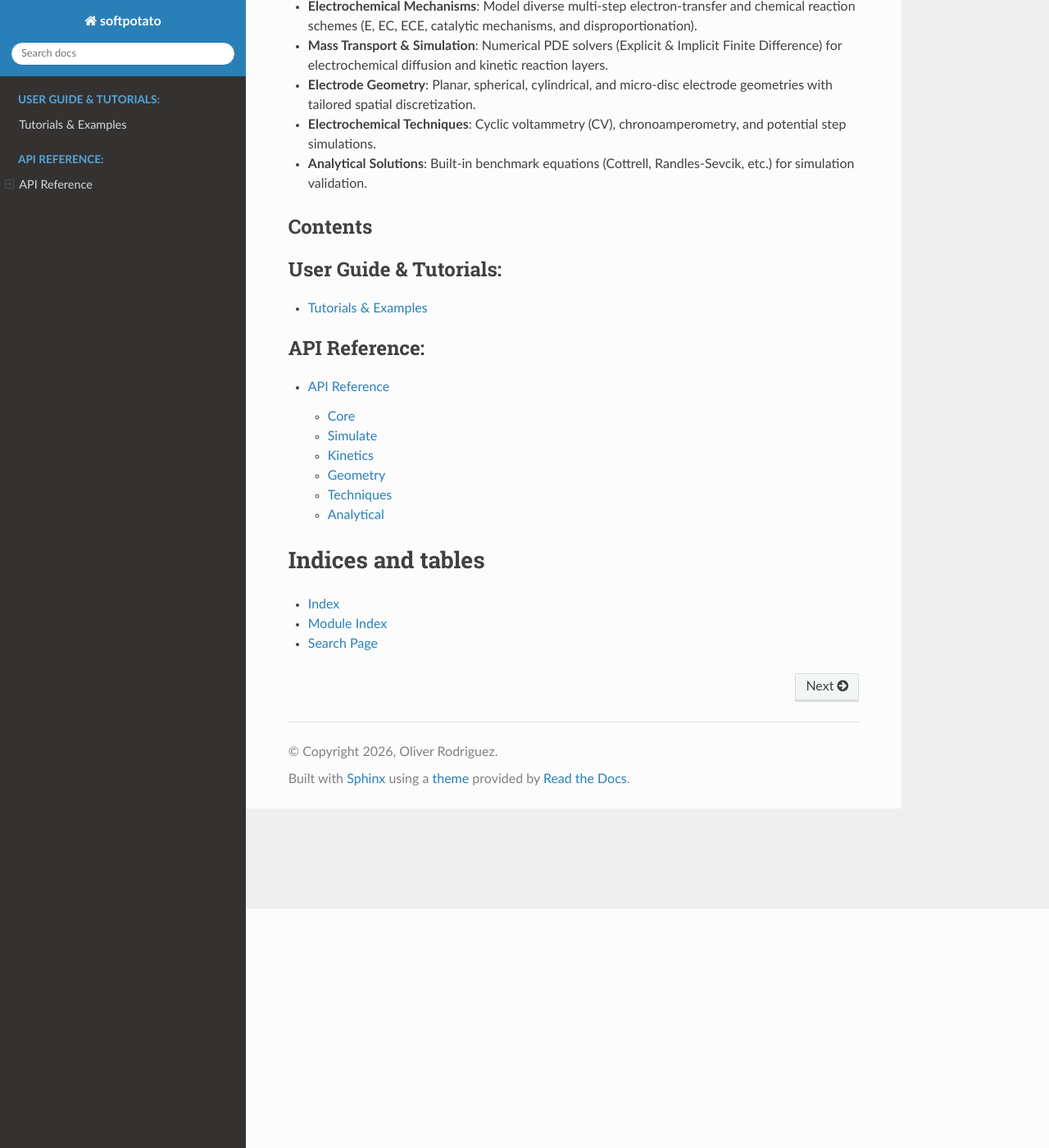
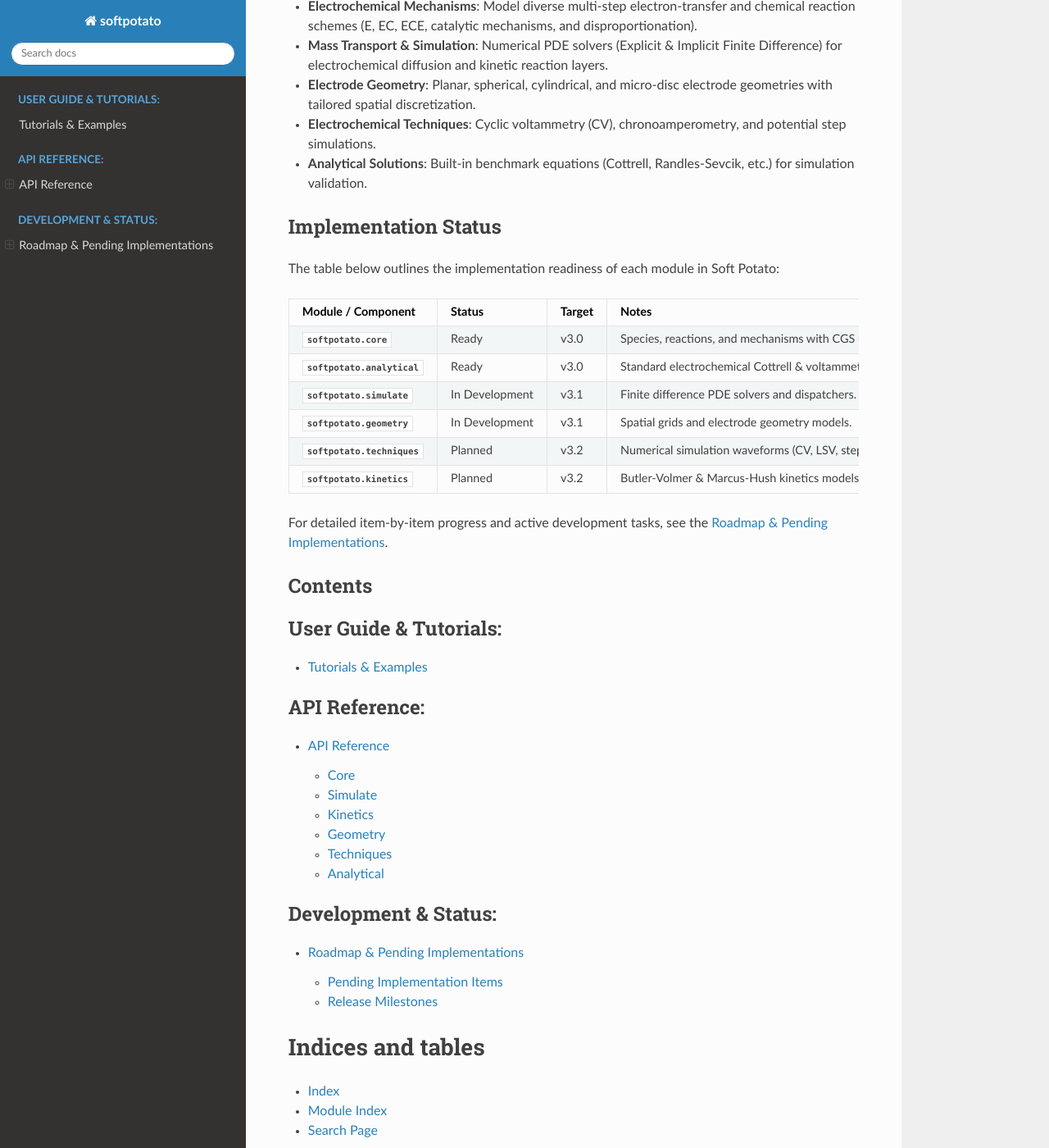
Before and after one commit to oliverrdz/softpotato, a Sphinx documentation site: the page built from docs/index.rst, in a window 1280 px wide and 1400 px high, scrolled down 292 px. Shown: the whole window at 82% size. Built offline with Sphinx 7.4.7 and the Read the Docs theme 3.1.0, drawn with Linux system fonts in a browser that asks for light colours; pages that are not in the unit, such as notebooks, are missing from menus.

Commit message:
Added warnings and todo directives to signal status in read the docs.

```diff
--- a/docs/conf.py
+++ b/docs/conf.py
@@ -28,10 +28,14 @@
     "sphinx.ext.autosummary",
     "sphinx.ext.napoleon",
     "sphinx.ext.viewcode",
+    "sphinx.ext.todo",
     "sphinx_autodoc_typehints",
     "nbsphinx",
     "nbsphinx_link",
 ]
+
+# Todo settings
+todo_include_todos = True
 
 # Autosummary settings
 autosummary_generate = True
--- a/docs/index.rst
+++ b/docs/index.rst
@@ -14,6 +14,46 @@
 * **Electrochemical Techniques**: Cyclic voltammetry (CV), chronoamperometry, and potential step simulations.
 * **Analytical Solutions**: Built-in benchmark equations (Cottrell, Randles-Sevcik, etc.) for simulation validation.
 
+Implementation Status
+---------------------
+
+The table below outlines the implementation readiness of each module in Soft Potato:
+
+.. list-table::
+   :header-rows: 1
+   :widths: 30 20 20 30
+
+   * - Module / Component
+     - Status
+     - Target
+     - Notes
+   * - :mod:`softpotato.core`
+     - Ready
+     - v3.0
+     - Species, reactions, and mechanisms with CGS unit enforcement.
+   * - :mod:`softpotato.analytical`
+     - Ready
+     - v3.0
+     - Standard electrochemical Cottrell & voltammetry equations.
+   * - :mod:`softpotato.simulate`
+     - In Development
+     - v3.1
+     - Finite difference PDE solvers and dispatchers.
+   * - :mod:`softpotato.geometry`
+     - In Development
+     - v3.1
+     - Spatial grids and electrode geometry models.
+   * - :mod:`softpotato.techniques`
+     - Planned
+     - v3.2
+     - Numerical simulation waveforms (CV, LSV, step).
+   * - :mod:`softpotato.kinetics`
+     - Planned
+     - v3.2
+     - Butler-Volmer & Marcus-Hush kinetics models.
+
+For detailed item-by-item progress and active development tasks, see the :doc:`roadmap`.
+
 Contents
 --------
 
@@ -29,6 +69,13 @@
 
    api/index
 
+.. toctree::
+   :maxdepth: 2
+   :caption: Development & Status:
+
+   roadmap
+
+
 Indices and tables
 ==================
 
--- /dev/null
+++ b/docs/roadmap.rst
@@ -0,0 +1,30 @@
+Roadmap & Pending Implementations
+=================================
+
+This page tracks planned features, pending implementations, and development stubs across Soft Potato.
+
+Pending Implementation Items
+----------------------------
+
+The following items are currently stubs in the codebase awaiting full implementation:
+
+.. todolist::
+
+Release Milestones
+------------------
+
+* **v3.0.0 (Current)**:
+  - Core species and reaction mechanism framework with strict CGS units validation.
+  - Analytical benchmark solutions for fundamental electrochemical techniques.
+  - Documentation and interactive tutorial workflows.
+
+* **v3.1.0 (Upcoming)**:
+  - High-level numerical PDE solver dispatcher (:mod:`softpotato.simulate.solver`).
+  - Explicit finite difference (:mod:`softpotato.simulate.efd`) and Crank-Nicolson implicit finite difference (:mod:`softpotato.simulate.ifd`) backends.
+  - Spatial grid discretization generators (:mod:`softpotato.geometry.grids`).
+  - Standard electrode geometry classes (:mod:`softpotato.geometry.electrodes`).
+
+* **v3.2.0 (Planned)**:
+  - Electrochemical simulation techniques (:mod:`softpotato.techniques.voltammetry` and :mod:`softpotato.techniques.step`).
+  - Micro-electrode geometries and hydrodynamic boundary layers.
+  - Butler-Volmer and Marcus-Hush kinetics models (:mod:`softpotato.kinetics.models`).
```
Also changed, not shown: 8 other files.
